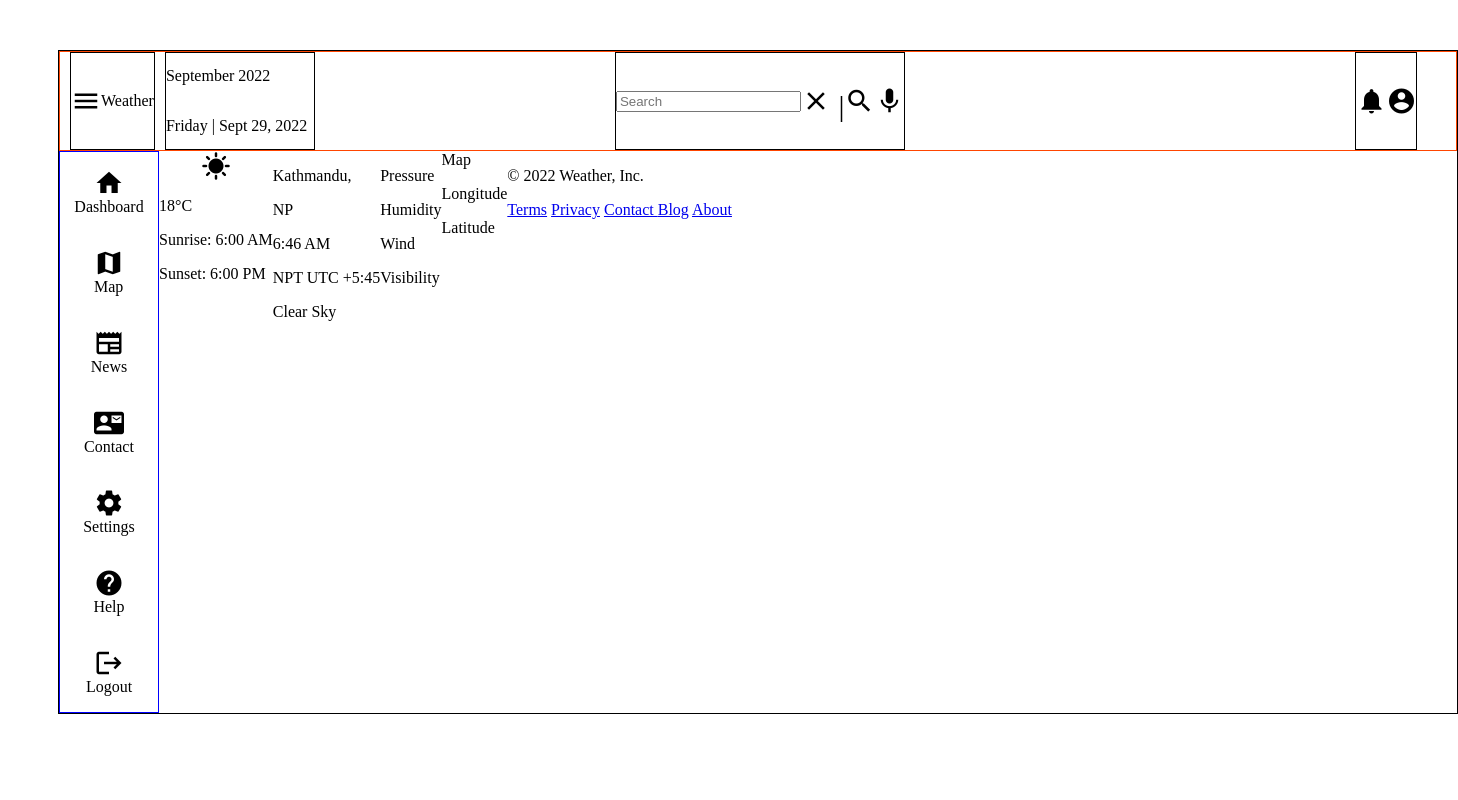
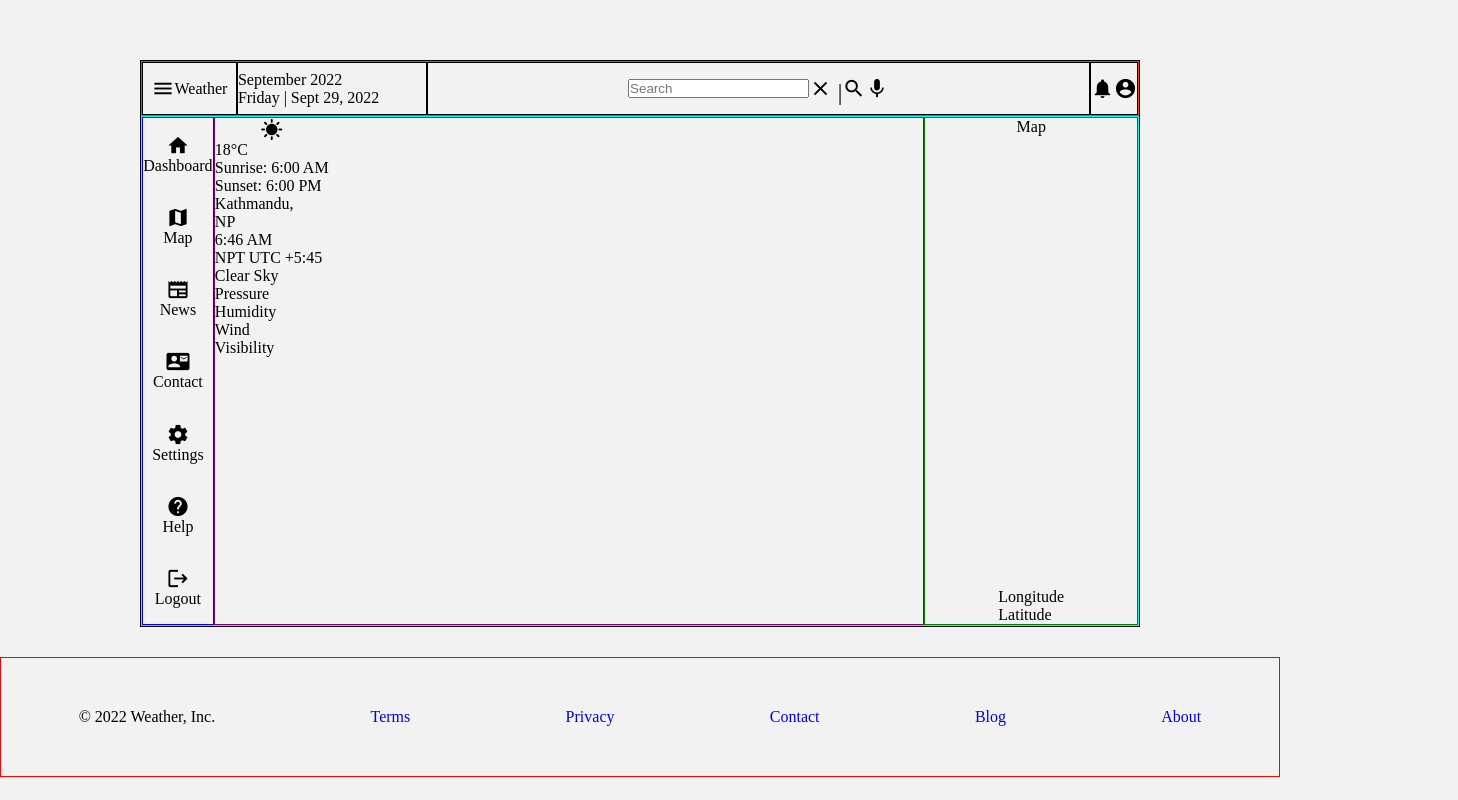
Before and after one commit to Kaushallrai/Learning-Web-Development, a plain HTML site: page HTML+CSS Practice Projects/Weather-app UI/weather.html in a window 1280 px wide. Shown: the whole page, 1458 px wide, since content can reach past the window. Drawn offline with Linux system fonts and the light colour scheme.

Commit message:
layout for main sidebars and footer

```diff
--- a/HTML+CSS Practice Projects/Weather-app UI/general.css
+++ b/HTML+CSS Practice Projects/Weather-app UI/general.css
@@ -1,72 +1,112 @@
+* {
+  box-sizing: border-box;
+  padding: 0;
+  margin: 0;
+  text-decoration: none;
+}
+::-webkit-scrollbar {
+  display: none;
+}
+body {
+  display: flex;
+  flex-direction: column;
+  justify-content: center;
+  align-items: center;
+  background-color: #f2f2f2;
+}
+
 .container {
-  margin: 50px 50px 0px 50px;
   border: 1px solid black;
-  box-sizing: border-box;
   display: flex;
   flex-wrap: wrap;
-  width: 1400px;
+  width: 1000px;
+  height: 100%;
+  margin: 60px 30px 30px 30px;
 }
 .header {
   border: 1px solid orangered;
-  box-sizing: border-box;
   display: flex;
   width: 100%;
-  height: 100px;
+  height: 55px;
 }
 .logo-section {
   border: 1px solid rgb(0, 0, 0);
-  box-sizing: border-box;
   display: flex;
   justify-content: center;
   align-items: center;
-  margin: 0px 10px 0px 10px;
+  width: 100px;
   height: 100%;
+}
+.s-container {
+  border: 1px solid aqua;
+  display: flex;
+  width: 100%;
+  height: 510px;
 }
 .h-left-section {
   border: 1px solid black;
-  box-sizing: border-box;
   display: flex;
   justify-content: center;
 
   flex-direction: column;
-  width: 150px;
+  width: 200px;
   height: 100%;
 }
 .h-middle-section {
   border: 1px solid black;
-  box-sizing: border-box;
   display: flex;
   justify-content: center;
   align-items: center;
-  margin-left: 300px;
+  width: 700px;
+
   height: 100%;
 }
 .h-right-section {
   border: 1px solid black;
-  box-sizing: border-box;
   display: flex;
   justify-content: center;
   align-items: center;
-  margin-left: 450px;
   height: 100%;
 }
 .aside-left {
   border: 1px solid blue;
-  box-sizing: border-box;
   display: flex;
   flex-direction: column;
+  justify-content: space-around;
+  align-items: center;
   width: 100px;
-  height: 100%;
-  justify-content: space-between;
-  align-items: center;
+  margin: 0;
 }
 .material-icons {
   display: flex;
   align-items: center;
   justify-content: center;
-  font-size: 30px;
+  font-size: 23px;
 }
-.main-top {
+.main {
+  border: 1px solid purple;
   display: flex;
-  box-sizing: border-box;
+  height: 100%;
+  width: 100%;
 }
+
+.aside-right {
+  border: 1px solid green;
+  display: flex;
+  flex-direction: column;
+
+  justify-content: space-between;
+  align-items: center;
+  height: 100%;
+  width: 30%;
+}
+
+.footer {
+  border: 1px solid red;
+  display: flex;
+  width: 100%;
+  justify-content: space-around;
+  align-items: center;
+  height: 15vh;
+  padding: 0;
+}
--- a/HTML+CSS Practice Projects/Weather-app UI/weather.html
+++ b/HTML+CSS Practice Projects/Weather-app UI/weather.html
@@ -34,6 +34,7 @@
           <i class="material-icons">account_circle</i>
         </div>
       </header>
+      <div class="s-container">
         <aside class="aside-left">
           <p><i class="material-icons">home </i> Dashboard</p>
           <p><i class="material-icons">map </i> Map</p>
@@ -83,6 +84,8 @@
             <p class="lat">Latitude</p>
           </div>
         </aside>
+      </div>
+    </div>
     <footer class="footer">
       <p><img src="" />&copy; 2022 Weather, Inc.</p>
       <a href="#">Terms</a>
@@ -91,6 +94,5 @@
       <a href="#">Blog</a>
       <a href="#">About</a>
     </footer>
-    </div>
   </body>
 </html>
```
Lines whose indentation alone changed are shown as unchanged.
